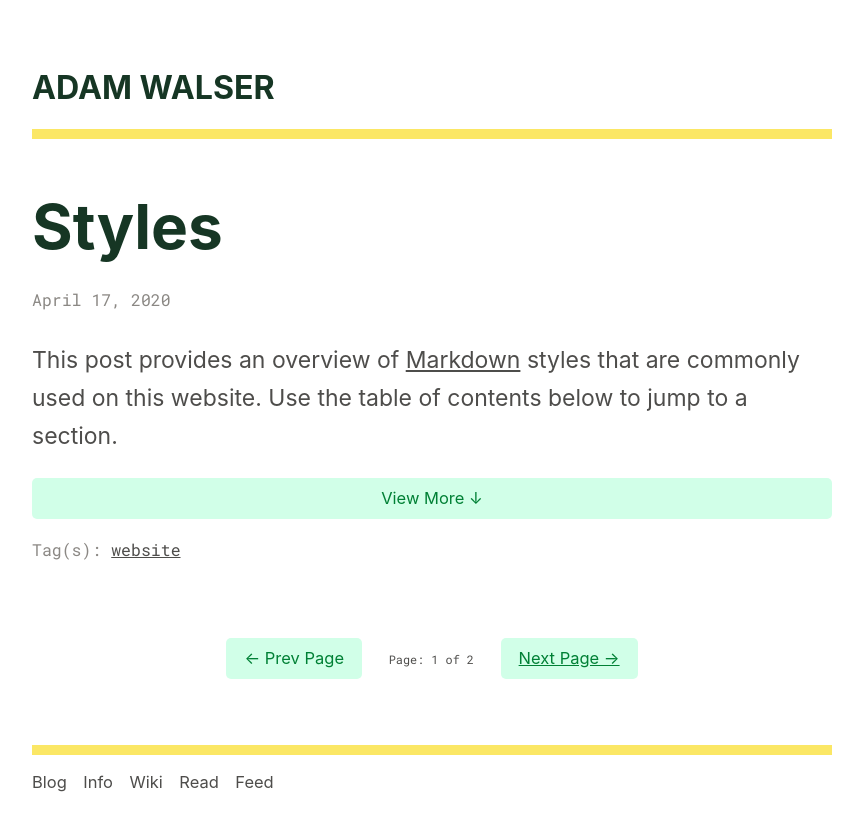
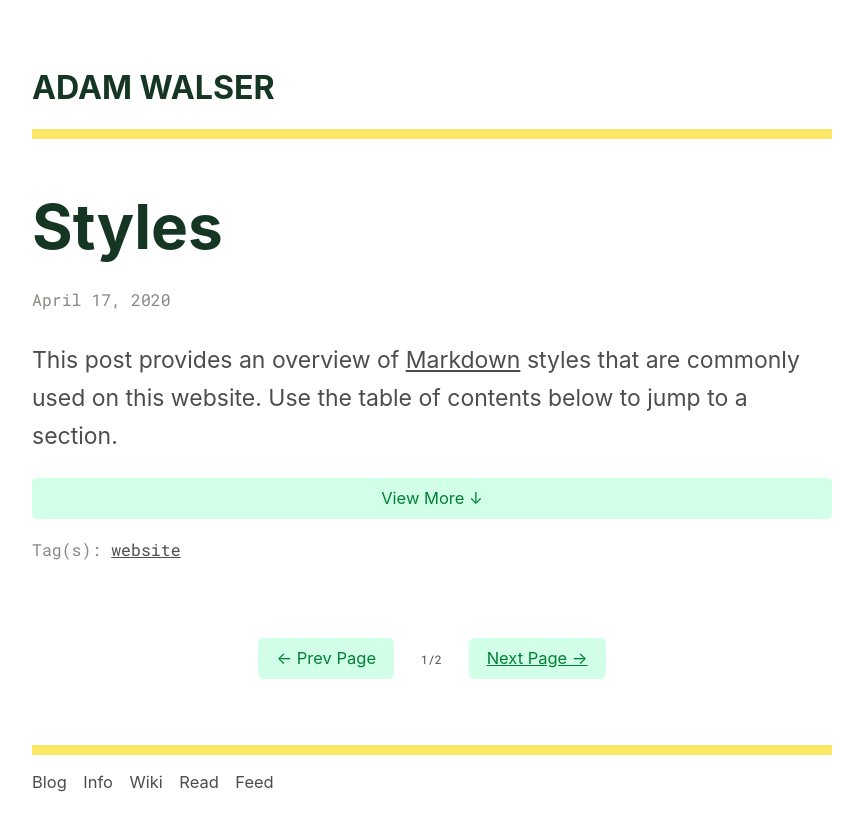
Before and after one commit to ajpwalser/ajpwalser.github.io, a Jekyll site: the page built from index.html, in a window 1280 px wide. Shown: the top 831 px of the page, without its empty margins (208-1071 px from the left). Built offline with Jekyll 4.4.1, drawn with Linux system fonts in a browser that asks for light colours; some web fonts are replaced; the list of posts is cut into pages by our own code.

Commit message:
Update index.html

```diff
--- a/index.html
+++ b/index.html
@@ -40,7 +40,7 @@ description: Personal blog of Adam Walser.
    {% else %}
    <span>← Prev Page</span>
    {% endif %}
-      <span class="counter">Page: {{ paginator.page }} of {{ paginator.total_pages }}</span>
+      <span class="counter">{{ paginator.page }}/{{ paginator.total_pages }}</span>
    {% if paginator.next_page %}
    <a href="{{ paginator.next_page_path | prepend: site.baseurl | replace: '//', '/' }}">Next Page →</a>
    {% else %}
```
